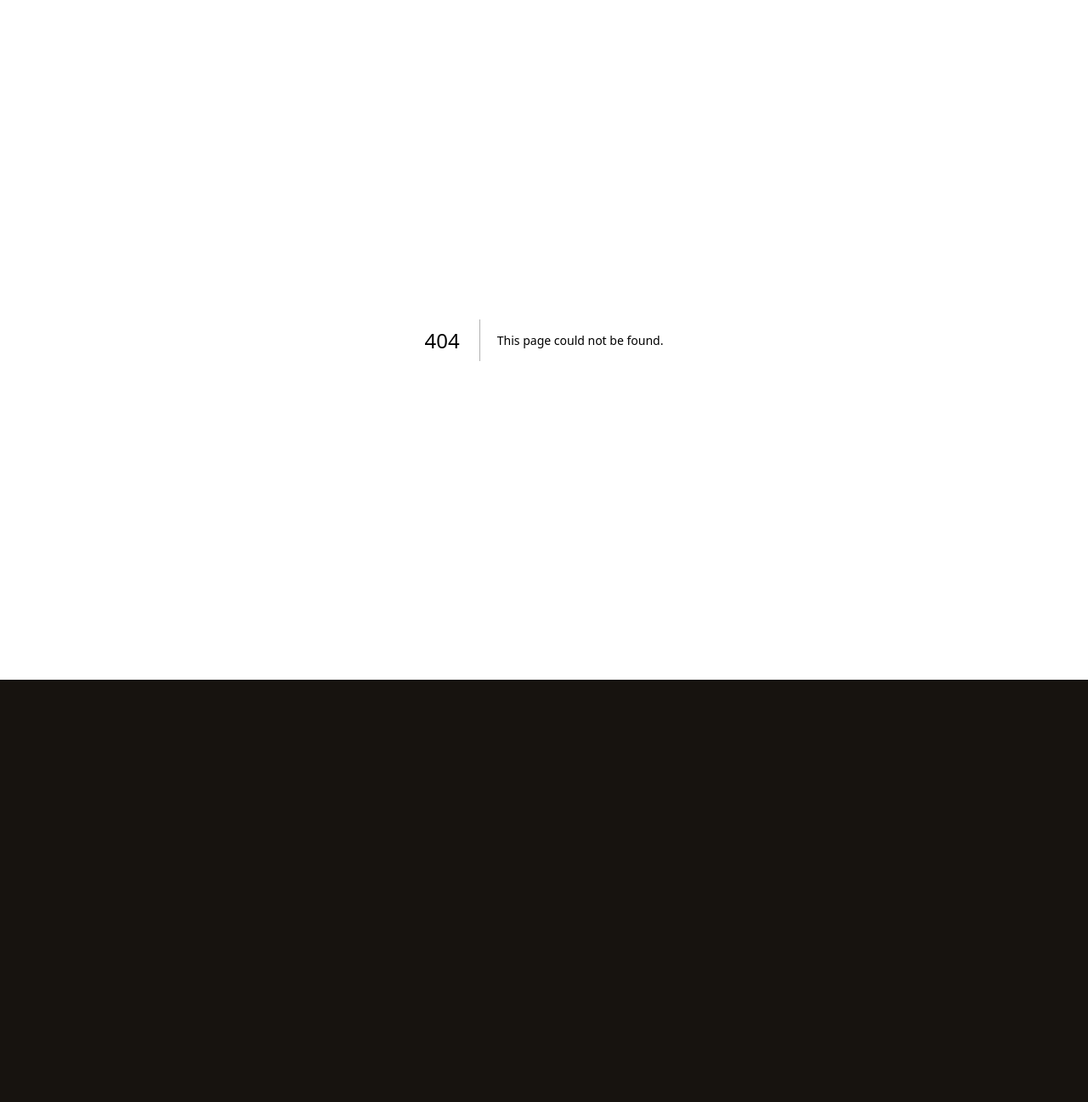
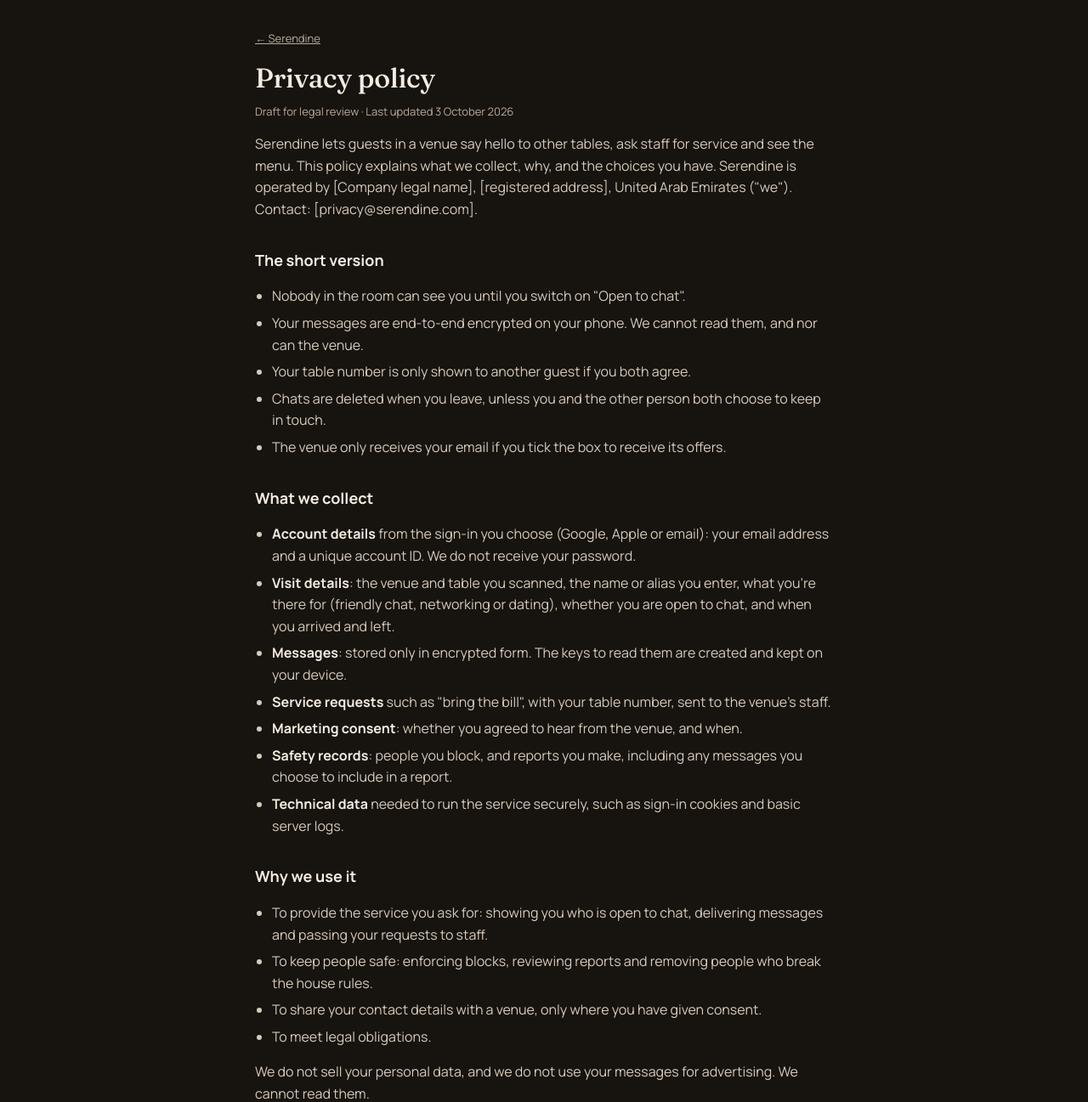
Before and after one commit to htregoning/serendine-web, a Next.js app: page /privacy in a window 1280 px wide. Before the commit this address had no page. Shown: the top 1297 px of the page at 85% size. Before the commit the page ends 800 px from the top, so only its background shows below. Built offline with nearby package versions, Linux system fonts and the light colour scheme.

Commit message:
Add draft privacy policy and terms; clearer email-limit message
Drafts for legal review, linked from the home and sign-in screens.

Co-Authored-By: Claude Opus 5.5 <noreply@anthropic.com>
Claude-Session: https://claude.ai/code/session_01MaNnLUfUYWpx6C4BbXxDS4

```diff
--- a/src/app/globals.css
+++ b/src/app/globals.css
@@ -146,3 +146,11 @@ h1.display { font-size: 32px; line-height: 1.12; margin: 0; }
 .bubble.theirs { align-self: flex-start; background: #2e261e; color: var(--text); border-radius: 18px 18px 18px 4px; }
 .icon-btn { width: 44px; height: 44px; border: none; background: transparent; font-size: 30px; line-height: 1; margin-left: -8px; }
 .link-danger { border: none; background: transparent; color: var(--danger); font-weight: 600; font-size: 14px; min-height: 44px; padding: 0 10px; }
+
+/* Legal pages */
+.legal { max-width: 720px; margin: 0 auto; padding: 32px 20px 64px; line-height: 1.6; color: var(--text-2); }
+.legal h1 { margin: 16px 0 4px; color: var(--text); }
+.legal h2 { margin: 32px 0 8px; font-size: 18px; color: var(--text); }
+.legal ul { padding-left: 20px; }
+.legal li { margin: 6px 0; }
+.legal b { color: var(--text); }
--- a/src/app/page.tsx
+++ b/src/app/page.tsx
@@ -7,6 +7,9 @@ export default function Home() {
         Scan the code on your table to say hello to another table, call a waiter or see the menu.
       </p>
       <p className="small">For venues: get in touch to bring Serendine to your tables.</p>
+      <p className="small">
+        <a href="/privacy">Privacy policy</a> · <a href="/terms">Terms of use</a>
+      </p>
     </main>
   );
 }
--- /dev/null
+++ b/src/app/privacy/page.tsx
@@ -0,0 +1,86 @@
+import Link from 'next/link';
+
+export const metadata = { title: 'Privacy policy · Serendine' };
+
+// DRAFT for legal review. Items in [brackets] must be completed before launch.
+export default function Privacy() {
+  return (
+    <main className="legal">
+      <Link href="/" className="small">← Serendine</Link>
+      <h1 className="display">Privacy policy</h1>
+      <p className="small">Draft for legal review · Last updated 3 October 2026</p>
+
+      <p>
+        Serendine lets guests in a venue say hello to other tables, ask staff for service and see the menu.
+        This policy explains what we collect, why, and the choices you have. Serendine is operated by
+        [Company legal name], [registered address], United Arab Emirates (&quot;we&quot;). Contact:
+        [privacy@serendine.com].
+      </p>
+
+      <h2>The short version</h2>
+      <ul>
+        <li>Nobody in the room can see you until you switch on &quot;Open to chat&quot;.</li>
+        <li>Your messages are end-to-end encrypted on your phone. We cannot read them, and nor can the venue.</li>
+        <li>Your table number is only shown to another guest if you both agree.</li>
+        <li>Chats are deleted when you leave, unless you and the other person both choose to keep in touch.</li>
+        <li>The venue only receives your email if you tick the box to receive its offers.</li>
+      </ul>
+
+      <h2>What we collect</h2>
+      <ul>
+        <li><b>Account details</b> from the sign-in you choose (Google, Apple or email): your email address and a unique account ID. We do not receive your password.</li>
+        <li><b>Visit details</b>: the venue and table you scanned, the name or alias you enter, what you&apos;re there for (friendly chat, networking or dating), whether you are open to chat, and when you arrived and left.</li>
+        <li><b>Messages</b>: stored only in encrypted form. The keys to read them are created and kept on your device.</li>
+        <li><b>Service requests</b> such as &quot;bring the bill&quot;, with your table number, sent to the venue&apos;s staff.</li>
+        <li><b>Marketing consent</b>: whether you agreed to hear from the venue, and when.</li>
+        <li><b>Safety records</b>: people you block, and reports you make, including any messages you choose to include in a report.</li>
+        <li><b>Technical data</b> needed to run the service securely, such as sign-in cookies and basic server logs.</li>
+      </ul>
+
+      <h2>Why we use it</h2>
+      <ul>
+        <li>To provide the service you ask for: showing you who is open to chat, delivering messages and passing your requests to staff.</li>
+        <li>To keep people safe: enforcing blocks, reviewing reports and removing people who break the house rules.</li>
+        <li>To share your contact details with a venue, only where you have given consent.</li>
+        <li>To meet legal obligations.</li>
+      </ul>
+      <p>We do not sell your personal data, and we do not use your messages for advertising. We cannot read them.</p>
+
+      <h2>What the venue sees</h2>
+      <p>
+        Venue staff see service requests with table numbers, and the name or alias and table of guests who opted in
+        to offers so they can redeem the welcome offer. Venue managers can download the email addresses of guests who
+        opted in to their offers. Venues never see your messages or who you talk to.
+      </p>
+
+      <h2>How long we keep it</h2>
+      <ul>
+        <li>Chats are deleted when either of you leaves, unless you both chose &quot;Keep in touch&quot;. Kept chats are deleted when either of you removes the connection or deletes their account.</li>
+        <li>Visit and service-request records are kept for [12 months] for safety and service reporting, then deleted or anonymised.</li>
+        <li>Marketing consent is kept until you withdraw it, plus a record of the consent as required by law.</li>
+        <li>Reports and blocks are kept for as long as needed to keep the community safe, and at most [24 months] after the account concerned is closed.</li>
+      </ul>
+
+      <h2>Where your data is stored</h2>
+      <p>
+        Our database is hosted by Supabase in Singapore, and the website by Vercel. These providers process data for
+        us under contract. Because this involves transfer outside the UAE, we rely on [the appropriate safeguard under
+        UAE Federal Decree-Law No. 45 of 2021 on the Protection of Personal Data, to be confirmed].
+      </p>
+
+      <h2>Your choices and rights</h2>
+      <ul>
+        <li>Stay hidden: simply leave &quot;Open to chat&quot; switched off.</li>
+        <li>Block or report anyone from inside a chat.</li>
+        <li>Withdraw marketing consent at any time by contacting the venue or us.</li>
+        <li>Ask to access, correct or delete your data by emailing [privacy@serendine.com]. We will respond within [30 days].</li>
+      </ul>
+
+      <h2>Age</h2>
+      <p>Serendine is only for people aged 18 and over.</p>
+
+      <h2>Changes</h2>
+      <p>If we change this policy in a meaningful way, we will tell you in the app before the change applies.</p>
+    </main>
+  );
+}
```
Also changed, not shown: src/app/t/[token]/welcome.tsx (+12 -2 lines), src/app/terms/page.tsx (added, +67 -0 lines).
